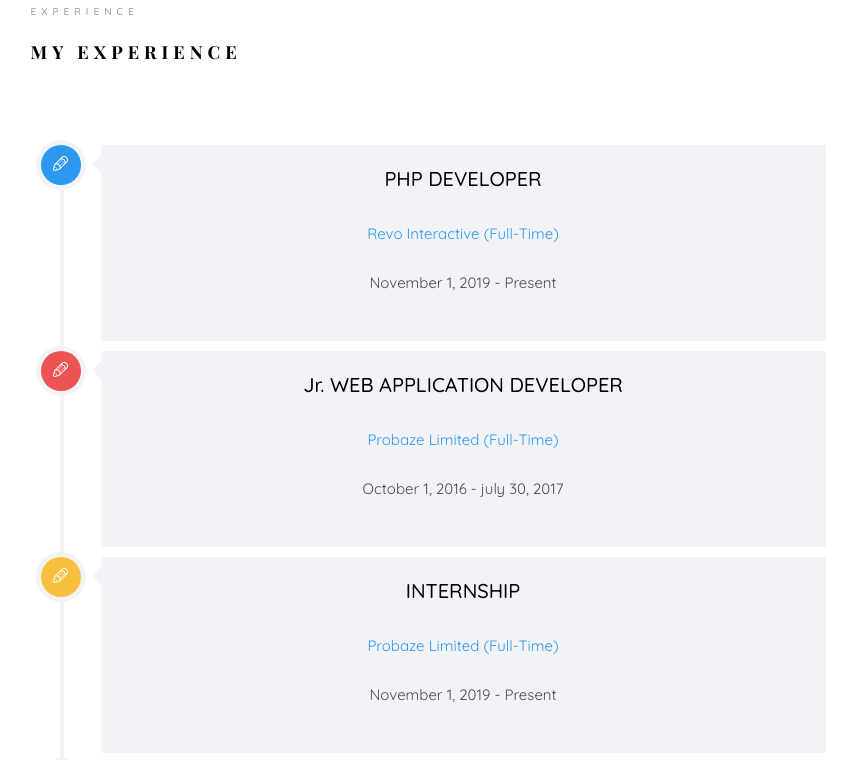
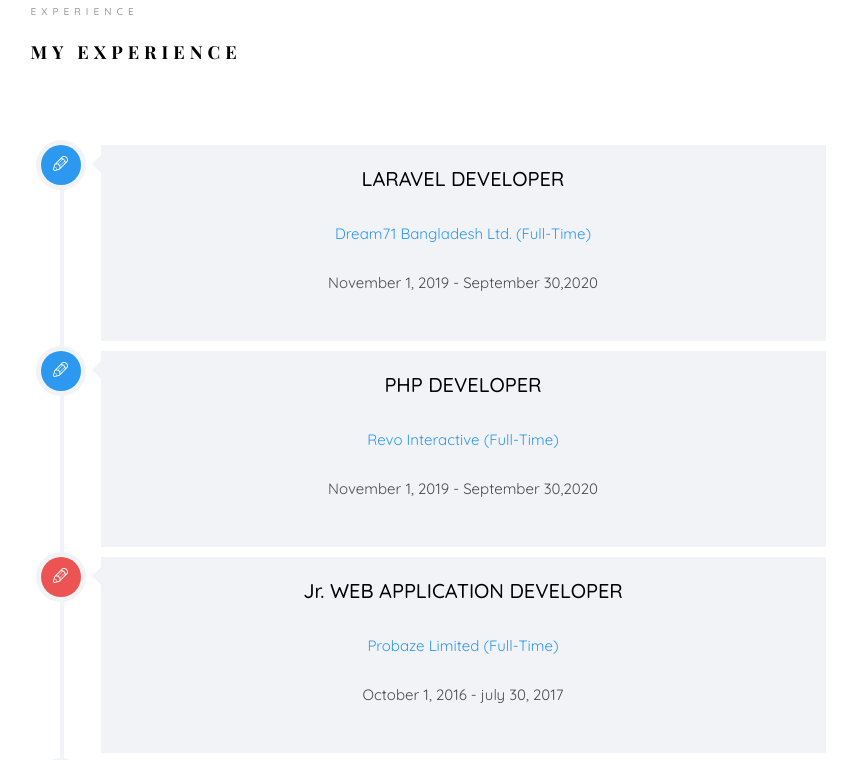
Before and after one commit to sazzadbinashique/sazzadbinashique.github.io, a plain HTML site: page index.html in a window 1280 px wide. Shown: the part 2362-3122 px from the top of the page, without its empty margins (362-1219 px from the left). Drawn offline with nearby package versions, Linux system fonts and the light colour scheme; files whose address does not match are found by name; a web font is replaced by a local one.

Commit message:
Update index.html

```diff
--- a/index.html
+++ b/index.html
@@ -261,15 +261,27 @@
 					               <div class="timeline-icon color-1">
 					                  <i class="icon-pen2"></i>
 					               </div>
+					               <div class="timeline-label text-center">
+							   <h2>LARAVEL DEVELOPER</h2>
+							   <p><a href="https://dream71.com/">Dream71 Bangladesh Ltd. (Full-Time)</a></p>
+							   <p><span>November 1, 2019 - September 30,2020</span></p>
+					               </div>
+					            </div>
+					         </article>
+					         <article class="timeline-entry animate-box" data-animate-effect="fadeInLeft">
+					            <div class="timeline-entry-inner">
+
+					               <div class="timeline-icon color-1">
+					                  <i class="icon-pen2"></i>
+					               </div>
 
 					               <div class="timeline-label text-center">
 							   <h2>PHP DEVELOPER</h2>
 							   <p><a href="https://revo-interactive.com/">Revo Interactive (Full-Time)</a></p>
-									   <p><span>November 1, 2019 - Present</span></p>
+							   <p><span>November 1, 2019 - September 30,2020</span></p>
 					               </div>
 					            </div>
 					         </article>
-
 
 					         <article class="timeline-entry animate-box" data-animate-effect="fadeInRight">
 					            <div class="timeline-entry-inner">
```
Lines whose indentation alone changed are shown as unchanged.
